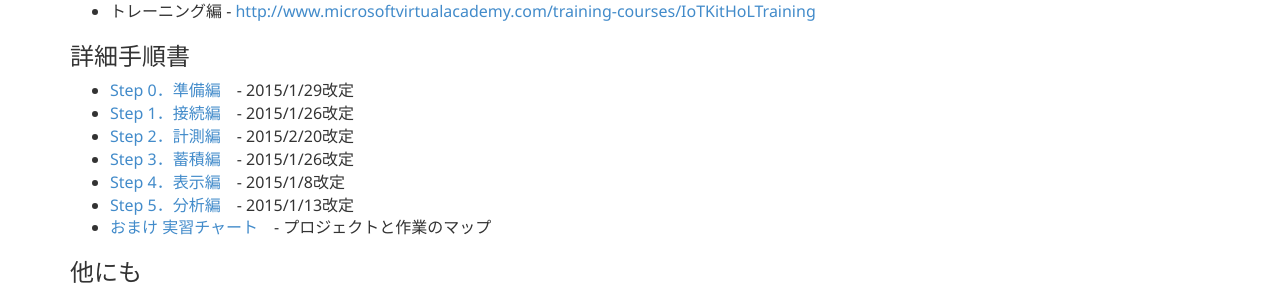
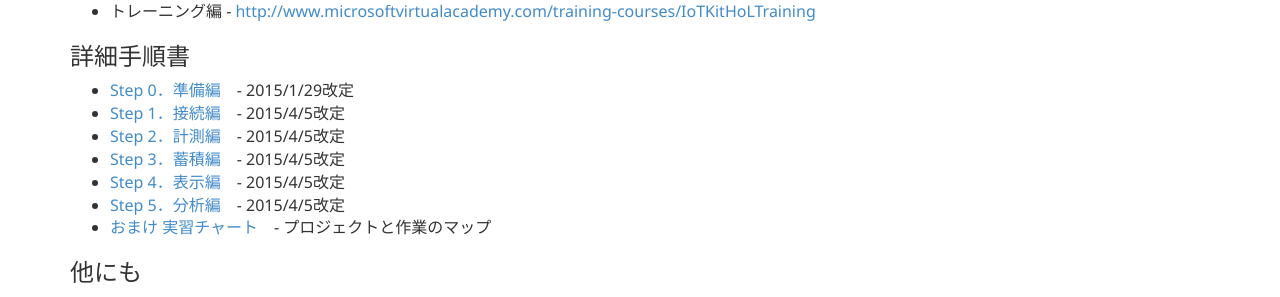
Before and after one commit to ms-iotkithol-jp/ms-iotkithol-jp.github.io, a Jekyll site: the page built from LetsBegin.md, in a window 1280 px wide and 1038 px high. Shown: the part 321-618 px from the top of the window. Built offline with Jekyll 4.4.1, drawn with Linux system fonts in a browser that asks for light colours.

Commit message:
Update Release Info

```diff
--- a/LetsBegin.md
+++ b/LetsBegin.md
@@ -20,11 +20,11 @@
 
 ### 詳細手順書
 * [Step 0．準備編](https://github.com/ms-iotkithol-jp/Training/blob/master/Documents/IoTKit_SelfLearning00_Overview.docx?raw=true)　- 2015/1/29改定
-* [Step 1．接続編](https://github.com/ms-iotkithol-jp/Training/blob/master/Documents/IoTKit_SelfLearning01_Connect.docx?raw=true)　- 2015/1/26改定
-* [Step 2．計測編](https://github.com/ms-iotkithol-jp/Training/blob/master/Documents/IoTKit_SelfLearning02_Measure.docx?raw=true)　- 2015/2/20改定
-* [Step 3．蓄積編](https://github.com/ms-iotkithol-jp/Training/blob/master/Documents/IoTKit_SelfLearning03_Store.docx?raw=true)　- 2015/1/26改定
-* [Step 4．表示編](https://github.com/ms-iotkithol-jp/Training/blob/master/Documents/IoTKit_SelfLearning04_Show.docx?raw=true)　- 2015/1/8改定
-* [Step 5．分析編](https://github.com/ms-iotkithol-jp/Training/blob/master/Documents/IoTKit_SelfLearning05_Analysis.docx?raw=true)　- 2015/1/13改定
+* [Step 1．接続編](https://github.com/ms-iotkithol-jp/Training/blob/master/Documents/IoTKit_SelfLearning01_Connect.docx?raw=true)　- 2015/4/5改定
+* [Step 2．計測編](https://github.com/ms-iotkithol-jp/Training/blob/master/Documents/IoTKit_SelfLearning02_Measure.docx?raw=true)　- 2015/4/5改定
+* [Step 3．蓄積編](https://github.com/ms-iotkithol-jp/Training/blob/master/Documents/IoTKit_SelfLearning03_Store.docx?raw=true)　- 2015/4/5改定
+* [Step 4．表示編](https://github.com/ms-iotkithol-jp/Training/blob/master/Documents/IoTKit_SelfLearning04_Show.docx?raw=true)　- 2015/4/5改定
+* [Step 5．分析編](https://github.com/ms-iotkithol-jp/Training/blob/master/Documents/IoTKit_SelfLearning05_Analysis.docx?raw=true)　- 2015/4/5改定
 * [おまけ 実習チャート](https://github.com/ms-iotkithol-jp/Training/blob/master/Documents/TrainingChart.xlsx)　- プロジェクトと作業のマップ
 
 
```
